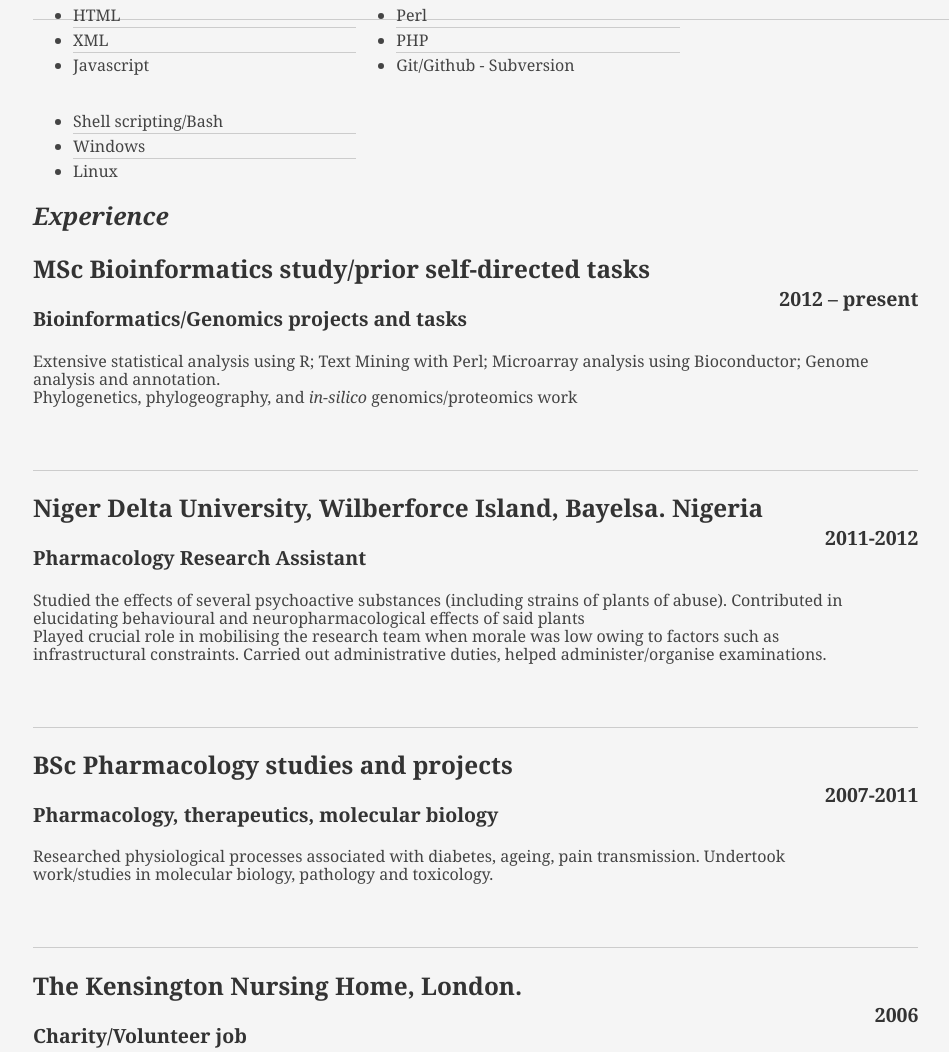
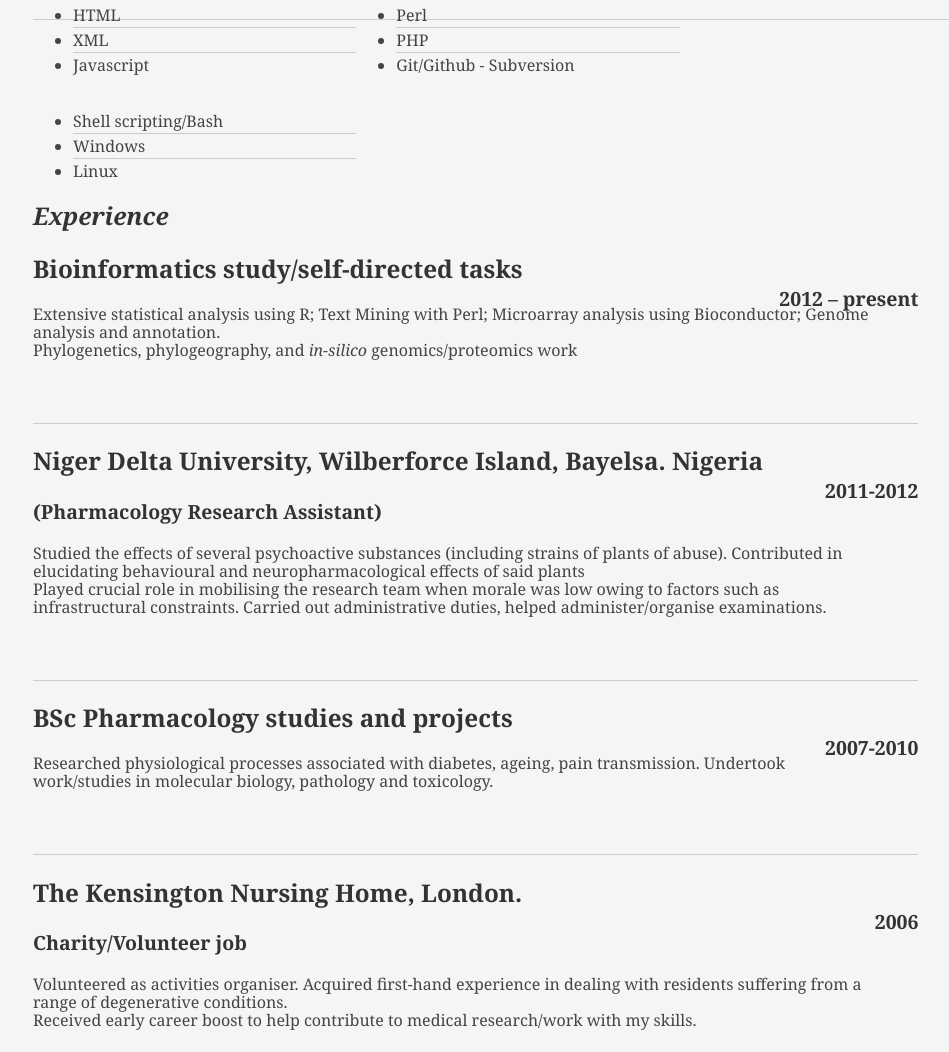
Before and after one commit to Ceti100/ceti100.github.io, a plain HTML site: page index.html in a window 1280 px wide. Shown: the part 1013-2065 px from the top of the page, without its empty margins (55-1004 px from the left). Drawn offline with Linux system fonts and the light colour scheme; a small style sheet from the web is missing.

Commit message:
Update index.html

```diff
--- a/index.html
+++ b/index.html
@@ -170,8 +170,7 @@ Recent specialist training in Bioinformatics, Biostatistics (MSc Bioinformatics)
 						<div class="yui-u">
 
 							<div class="job">
-								<h2>MSc Bioinformatics study/prior self-directed tasks  </h2>
-								<h3>Bioinformatics/Genomics projects and tasks</h3>
+								<h2>Bioinformatics study/self-directed tasks  </h2>
 								<h4>2012 – present</h4>
 								<p>Extensive statistical analysis using R; Text Mining with Perl; Microarray analysis using Bioconductor; Genome analysis and annotation. <br>
 Phylogenetics, phylogeography, and <i>in-silico</i> genomics/proteomics work </p>
@@ -179,7 +178,7 @@ Phylogenetics, phylogeography, and <i>in-silico</i> genomics/proteomics work </p
 
 							<div class="job">
 								<h2>Niger Delta University, Wilberforce Island, Bayelsa. Nigeria</h2>
-								<h3>Pharmacology Research Assistant</h3>
+								<h3>(Pharmacology Research Assistant)</h3>
 								<h4>2011-2012</h4>
 								<p>Studied the effects of several psychoactive substances (including strains of plants of abuse). Contributed in elucidating behavioural and neuropharmacological effects of said plants <br>
 Played crucial role in mobilising the research team when morale was low owing to factors such as infrastructural constraints. Carried out administrative duties, helped administer/organise examinations. </p>
@@ -187,8 +186,7 @@ Played crucial role in mobilising the research team when morale was low owing to
 
 							<div class="job">
 								<h2>BSc Pharmacology studies and projects</h2>
-								<h3>Pharmacology, therapeutics, molecular biology</h3>
-								<h4>2007-2011</h4>
+								<h4>2007-2010</h4>
 								<p>Researched physiological processes associated with diabetes, ageing, pain transmission. Undertook work/studies in molecular biology, pathology and toxicology.</p>
 							</div>
 
```
